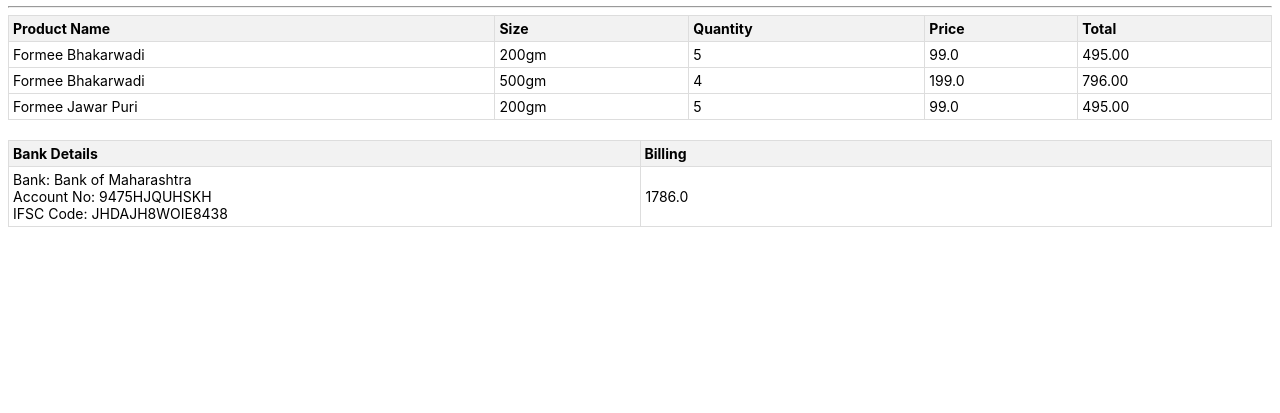
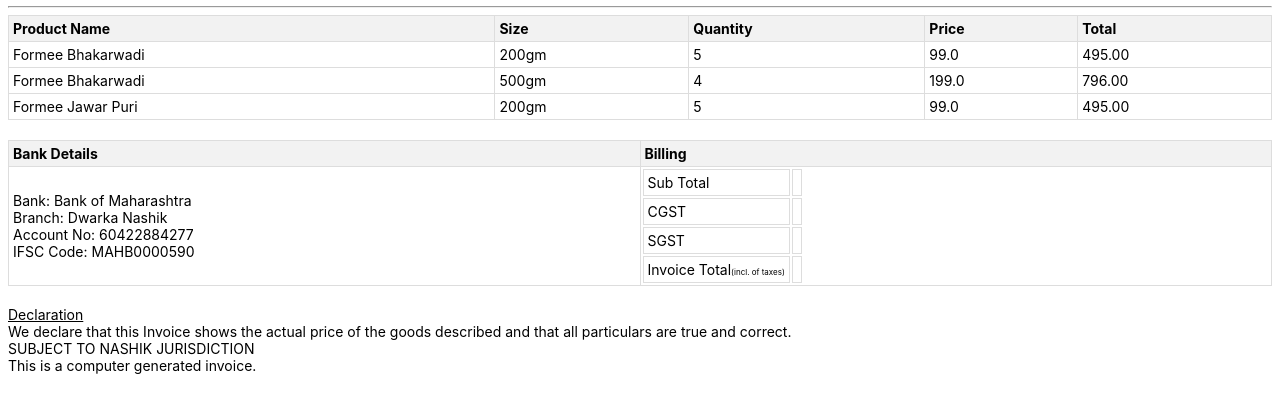
Before and after one commit to AnkoorNagargoje/FormeeManagement, a Django app: page /invoice/1/ in a window 1280 px wide. Shown: the part 347-760 px from the top of the page. Run offline with Django 3.2, Linux system fonts and the light colour scheme; data comes from the database, SQL or seed files in the repository; both versions use the stored data as it was after the commit; some libraries are stand-ins or nearby versions.

Commit message:
new changes and updates

```diff
--- a/Billing/forms.py
+++ b/Billing/forms.py
@@ -3,18 +3,17 @@ from .models import Customer, Order, OrderItem
 from Stock.models import Product
 
 SALE_CHOICE = (
+    ('normal', 'Normal Customer'),
     ('super market', 'Super Market'),
     ('franchise', 'Franchise'),
-    ('studio', 'Studio'),
-    ('normal', 'Normal Customer'),
 )
 
 
 class CustomerForm(forms.ModelForm):
     name = forms.CharField()
-    address = forms.CharField(widget=forms.Textarea)
-    district = forms.CharField()
-    email = forms.EmailField()
+    address = forms.CharField(widget=forms.Textarea, required=False)
+    district = forms.CharField(required=False)
+    email = forms.EmailField(required=False)
     gstin = forms.CharField(required=False)
     fssai = forms.CharField(required=False)
     phone = forms.IntegerField()
--- a/Billing/models.py
+++ b/Billing/models.py
@@ -5,7 +5,6 @@ from Stock.models import Product
 SALE_CHOICE = (
     ('super market', 'Super Market'),
     ('franchise', 'Franchise'),
-    ('studio', 'Studio'),
     ('normal', 'Normal Customer'),
 )
 
@@ -18,7 +17,7 @@ class Customer(models.Model):
     gstin = models.CharField(max_length=100)
     fssai = models.CharField(max_length=100)
     phone = models.PositiveBigIntegerField()
-    order_type = models.CharField(max_length=30, choices=SALE_CHOICE, default='studio')
+    order_type = models.CharField(max_length=30, choices=SALE_CHOICE, default='normal')
     no_of_order = models.PositiveIntegerField(default=0)
 
     def __str__(self):
@@ -44,16 +43,22 @@ class Order(models.Model):
         return without_gst - without_gst * 20 / 100
 
     def franchise_cgst(self):
-        return self.franchise_order_total() * 12 / 100
+        return self.franchise_order_total() * 6 / 100
 
     def store_cgst(self):
-        return self.store_order_total() * 12 / 100
+        return self.store_order_total() * 6 / 100
+
+    def franchise_sgst(self):
+        return self.franchise_order_total() * 6 / 100
+
+    def store_sgst(self):
+        return self.store_order_total() * 6 / 100
 
     def franchise_cgst_total(self):
-        return self.franchise_order_total() + self.franchise_cgst()
+        return self.franchise_order_total() + self.franchise_cgst() + self.franchise_sgst()
 
     def store_cgst_total(self):
-        return self.store_order_total() + self.store_cgst()
+        return self.store_order_total() + self.store_cgst() + self.store_sgst()
 
 
 class OrderItem(models.Model):
--- a/Billing/templates/add_new_customer.html
+++ b/Billing/templates/add_new_customer.html
@@ -21,7 +21,7 @@
             {% render_field form.district class="w-full h-10 indent-2 rounded bg-transparent border-2" placeholder="Nashik" %}
         </div>
         <div class="my-6">
-            <p class="text-xl my-2">District</p>
+            <p class="text-xl my-2">Customer Type</p>
             {% render_field form.order_type class="w-full h-10 indent-2 rounded bg-transparent border-2" placeholder="Nashik" %}
         </div>
         <div class="my-6">
@@ -38,7 +38,7 @@
         </div>
         <div class="my-6">
             <p class="text-xl my-2">Email</p>
-            {% render_field form.email class="w-full h-10 indent-2 rounded bg-transparent border-2" placeholder="764GAF63848" %}
+            {% render_field form.email class="w-full h-10 indent-2 rounded bg-transparent border-2" placeholder="abc@gmail.com" %}
         </div>
         {{ form.errors }}
         <br>
--- a/Billing/templates/invoice.html
+++ b/Billing/templates/invoice.html
@@ -173,11 +173,12 @@
     <tr>
         <td>
             Bank: Bank of Maharashtra<br>
-            Account No: 9475HJQUHSKH<br>
-            IFSC Code: JHDAJH8WOIE8438
+            Branch: Dwarka Nashik<br>
+            Account No: 60422884277<br>
+            IFSC Code: MAHB0000590
         </td>
         <td style="padding:0;">
-            {% if customer.order_type != 'normal customer' and customer.order_type != 'studio' %}
+            {% if customer.order_type != 'normal'%}
             <table>
                 <tr>
                     <td>Sub Total</td>
@@ -200,6 +201,16 @@
                     </td>
                 </tr>
                 <tr>
+                    <td>SGST</td>
+                    <td>
+                        {% if customer.order_type == 'franchise' %}
+                        {{ order.franchise_sgst|floatformat:2 }}
+                        {% elif customer.order_type == 'super market' %}
+                        {{ order.store_sgst|floatformat:2 }}
+                        {% endif %}
+                    </td>
+                </tr>
+                <tr>
                     <td>Invoice Total<span style="font-size:8px;">(incl. of taxes)</span></td>
                     <td>
                         {% if customer.order_type == 'franchise' %}
@@ -218,5 +229,14 @@
     </tbody>
 
 </table>
+
+<div>
+    <p><u>Declaration</u><br>
+        We declare that this Invoice shows the actual price of the goods described and that all particulars are true and correct.
+        <br>
+        SUBJECT TO NASHIK JURISDICTION<br>
+        This is a computer generated invoice.
+    </p>
+</div>
 </body>
 </html>
--- a/Billing/templates/order_list.html
+++ b/Billing/templates/order_list.html
@@ -79,11 +79,11 @@
                 </td>
                 <td class="px-6 py-4">
                     {% if customer.order_type == 'franchise' %}
-                    {{ order.franchise_cgst_total }}
+                    {{ order.franchise_cgst_total|floatformat:2 }}
                     {% elif customer.order_type == 'super market' %}
-                    {{ order.store_cgst_total }}
+                    {{ order.store_cgst_total|floatformat:2 }}
                     {% else %}
-                    {{ order.order_total }}
+                    {{ order.order_total|floatformat:2 }}
                     {% endif %}
                 </td>
                 <td class="px-6 py-4">
--- a/Formee/settings.py
+++ b/Formee/settings.py
@@ -24,7 +24,7 @@ BASE_DIR = Path(__file__).resolve().parent.parent
 SECRET_KEY = 'django-insecure-cqnrsr(ii-n6+(t0$9plx(g5^#7x%fk1*d6^sc=ez^6&9pn0-p'
 
 # SECURITY WARNING: don't run with debug turned on in production!
-DEBUG = True
+DEBUG = False
 
 ALLOWED_HOSTS = ['formeemanagement-production.up.railway.app', 'https://formeemanagement-production.up.railway.app',
                  'stocksoftware.formeefoods.com',
```
Also changed, not shown: Billing/templates/order_detail.html (+7 -1 lines), db.sqlite3.
